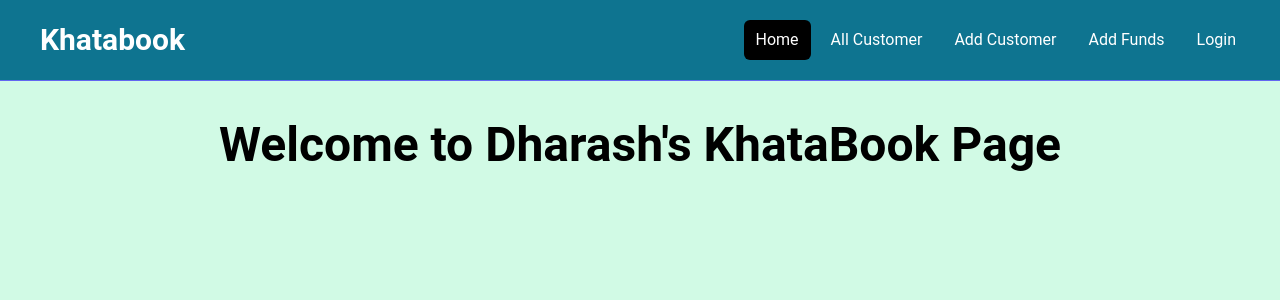
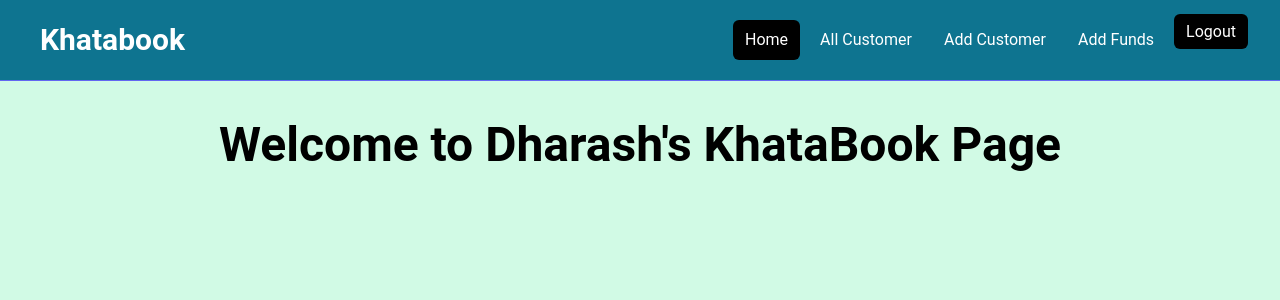
Before and after one commit to RahulSabui/khatabookclone, a React (Vite) app: page / in a window 1280 px wide. Shown: the top 300 px of the page. Built offline with nearby package versions, Linux system fonts and the light colour scheme; sample sign-in values are in the browser's storage.

Commit message:
login fix

```diff
--- a/src/components/CustomerListing.jsx
+++ b/src/components/CustomerListing.jsx
@@ -1,5 +1,5 @@
 import { useState, useEffect } from "react";
-import { useNavigate } from "react-router-dom";
+import { useNavigate, useOutletContext } from "react-router-dom";
 
 import List from "./List";
 import { Spinner } from "./Spinner";
@@ -7,6 +7,7 @@
 import { toast } from "react-toastify";
 
 export default function CustomerListing() {
+  const context = useOutletContext();
   const [customer, setCustomer] = useState([]);
   const [loading, setLoading] = useState(true);
   const { isLoading, error, sendRequest } = useHttpClient();
@@ -30,7 +31,9 @@
 
   const deleteCustomer = async (id) => {
     try {
-      const res = await sendRequest(`/api/c/customers/${id}`, "DELETE");
+      const res = await sendRequest(`/api/c/customers/${id}`, "DELETE", null, {
+        Authorization: "Bearer " + context.token,
+      });
       toast.success(res.message);
       navigate("/customers");
     } catch (err) {
--- a/src/components/Navbar.jsx
+++ b/src/components/Navbar.jsx
@@ -1,11 +1,17 @@
-import { NavLink } from "react-router-dom";
+import { useNavigate, NavLink } from "react-router-dom";
 // import { useContext } from "react";
 
-export default function Navbar() {
+export default function Navbar({ isLoggedIn, logout }) {
+  const navigate = useNavigate();
   const linkClass = ({ isActive }) =>
     isActive
       ? "text-white bg-black hover:bg-gray-900 hover:text-white rounded-md px-3 py-2"
       : "text-white hover:bg-gray-900 hover:text-white rounded-md px-3 py-2";
+
+  const handleSubmit = () => {
+    logout();
+    return navigate("/");
+  };
 
   return (
     <nav className="bg-cyan-700 border-b border-indigo-500">
@@ -33,25 +39,15 @@
                 <NavLink to="/addFund" end className={linkClass}>
                   Add Funds
                 </NavLink>
-                <NavLink to="/login" className={linkClass}>
-                  Login
-                </NavLink>
-
-                {/* {context.isLoggedIn && (
-                  <NavLink to="/addCustomer" className={linkClass}>
-                    Add Customer
-                  </NavLink>
-                )}
-                {isLoggedIn && (
-                  <NavLink to="/addFund" end className={linkClass}>
-                    Add Funds
-                  </NavLink>
-                )}
-                {!isLoggedIn && (
+                {isLoggedIn ? (
+                  <form onSubmit={handleSubmit}>
+                    <NavLink className={linkClass}>Logout</NavLink>
+                  </form>
+                ) : (
                   <NavLink to="/login" className={linkClass}>
                     Login
                   </NavLink>
-                )} */}
+                )}
               </div>
             </div>
           </div>
--- a/src/pages/AddCustomer.jsx
+++ b/src/pages/AddCustomer.jsx
@@ -31,11 +31,11 @@
         JSON.stringyfy(formData),
         {
           "Content-Type": "application/json",
-          Authorization: "Bearer " + context.token,
         }
       );
+      console.log(res);
       toast.success(res.message);
-      navigate("/customers");
+      return navigate("/customers");
     } catch (err) {
       toast.error(error);
     }
@@ -49,7 +49,7 @@
 
         <div className="container m-auto max-w-2xl pt-5">
           <div className="bg-white px-6 py-8 mb-4 shadow-md rounded-md border m-4 md:m-0">
-            <form action="/addCustomer" method="POST" onSubmit={handleSubmit}>
+            <form onSubmit={handleSubmit}>
               <h2 className="text-3xl text-center font-semibold mb-6">
                 Add Customer
               </h2>
--- a/src/pages/EditCustomer.jsx
+++ b/src/pages/EditCustomer.jsx
@@ -1,10 +1,17 @@
 import { useState } from "react";
-import { Link, useParams, useLoaderData, useNavigate } from "react-router-dom";
+import {
+  Link,
+  useParams,
+  useLoaderData,
+  useNavigate,
+  useOutletContext,
+} from "react-router-dom";
 import { toast } from "react-toastify";
 
 import { useHttpClient } from "../shared/hooks/http-hook";
 
 function EditCustomer() {
+  const context = useOutletContext();
   const { custid } = useParams();
   const { isLoading, error, sendRequest } = useHttpClient();
   const customer = useLoaderData();
@@ -25,7 +32,10 @@
   const editCustomer = (editCust) => {
     fetch("/api/c/customers", {
       method: "PUT",
-      headers: { "Content-Type": "application/json" },
+      headers: {
+        "Content-Type": "application/json",
+        Authorization: "Bearer " + context.token,
+      },
       body: JSON.stringyfy(editCust),
     });
     // customers = [...customers, { id: randid, addCust }];
--- a/src/pages/Root.jsx
+++ b/src/pages/Root.jsx
@@ -1,4 +1,4 @@
-import { useState, useCallback } from "react";
+import { useState, useCallback, useEffect } from "react";
 import { Outlet } from "react-router-dom";
 import { ToastContainer } from "react-toastify";
 
@@ -9,16 +9,24 @@
   const [token, setToken] = useState(false);
 
   const login = useCallback((resToken) => {
+    localStorage.setItem("userData", JSON.stringify({ token: resToken }));
     setToken(resToken);
   }, []);
 
-  const logout = useCallback((resToken) => {
-    setToken(resToken);
+  const logout = useCallback(() => {
+    setToken(false);
   }, []);
+
+  useEffect(() => {
+    const storedData = JSON.parse(localStorage.getItem("userData"));
+    if (storedData && storedData.token) {
+      login(storedData.token);
+    }
+  }, [login]);
 
   return (
     <>
-      <Navbar />
+      <Navbar isLoggedIn={!!token} logout={logout} />
       <Outlet context={{ isLoggedIn: !!token, token, login, logout }} />
       <ToastContainer />
     </>
```
